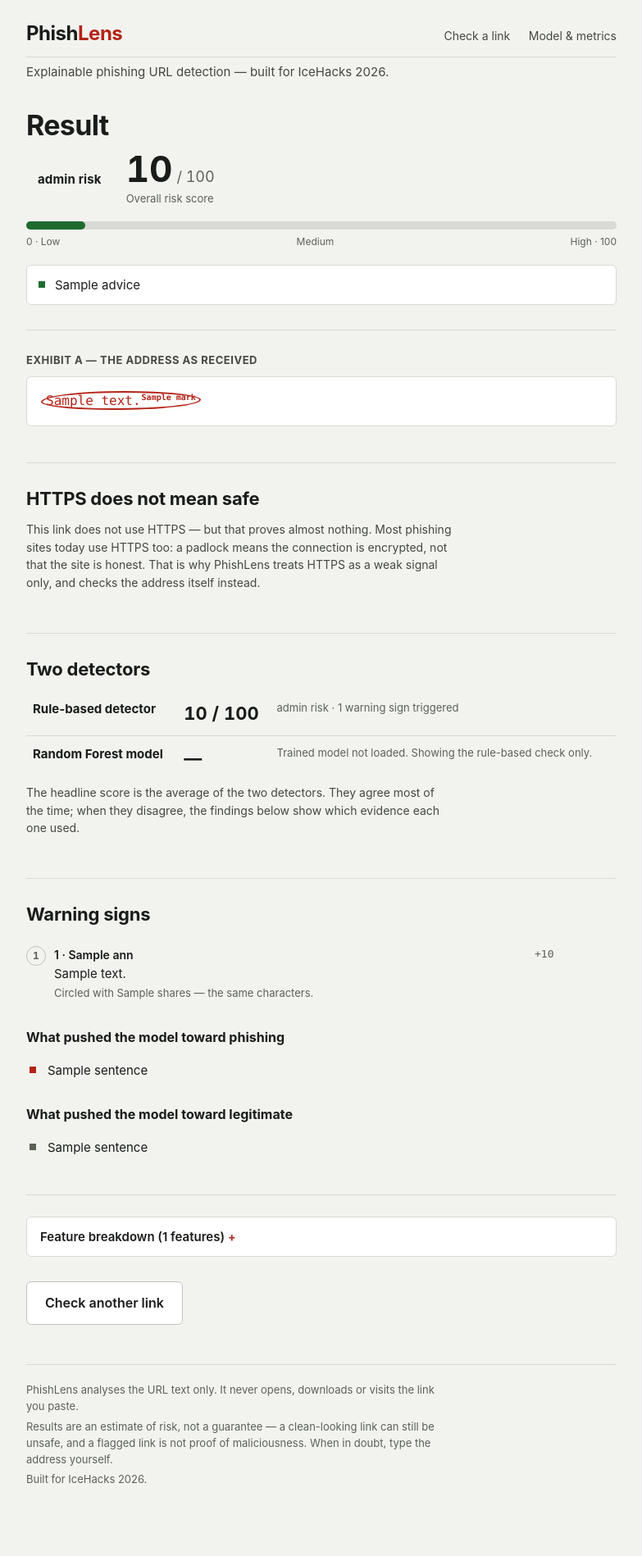
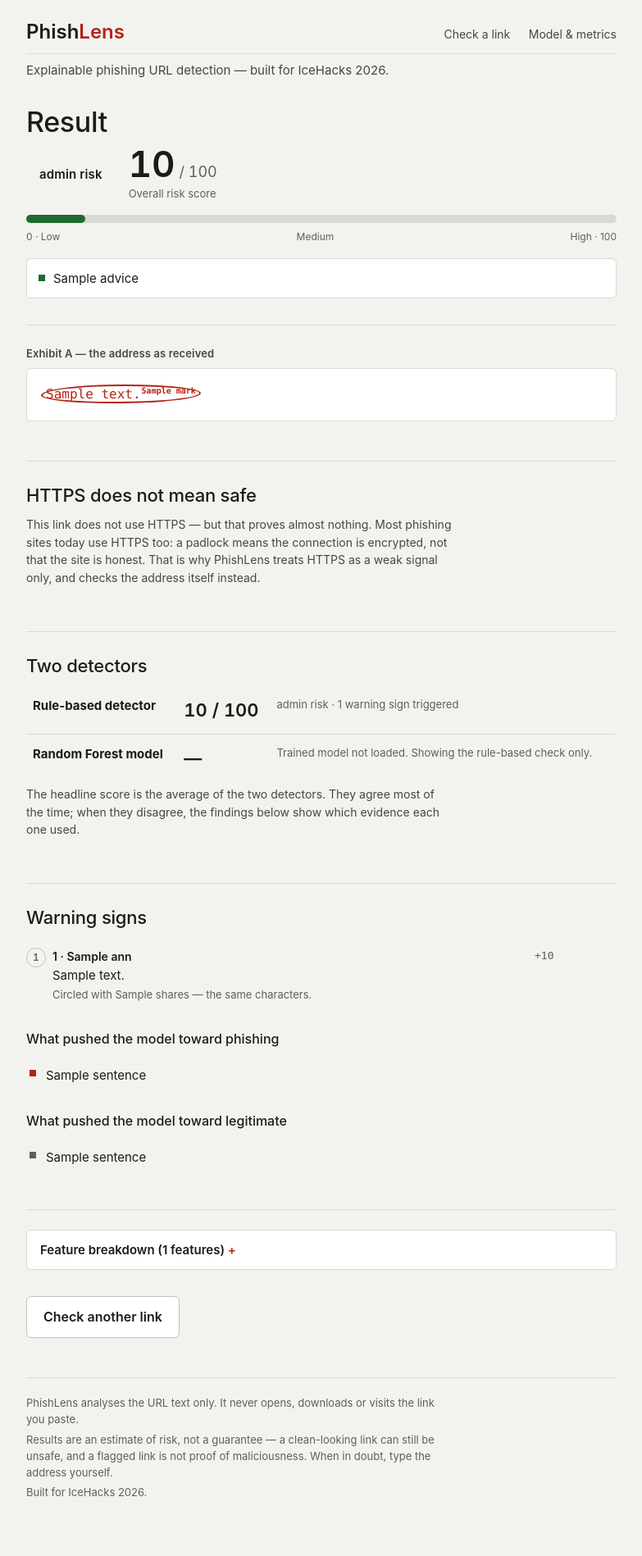
Before and after one commit to salalmufeed3344/PhishLens, a Django app: template detector/templates/detector/result.html in a window 1280 px wide. Shown: the whole page at 82% size, without its empty margins (248-1031 px from the left). Before the commit the page ends 1809 px from the top, so only its background shows below. Run offline with Django 5.2, Linux system fonts and the light colour scheme; the template is opened without the code that fills it: most values are stand-ins (such as "Sample title", 1, 10 or a date in 2020).

Commit message:
Polish pass: type weights, 4px spacing grid, quiet badge, transform motion
Unslop audit (light slop, polish mode) + Impeccable re-check, inside the
forensic-lab world. Headings rendered at 700 via the browser default —
now 500, emphasis 600 max. All spacing values onto the 4px grid. Verdict
badge from full pill to a quiet 6px tag. Exhibit A label in sentence
case, lede emphasis by weight not italic, loading bar on transform
scaleX with one easing curve. Font family stays the system grotesque
stack on purpose (no webfont dependency, works offline). Verified: 97
tests pass; Impeccable source, rendered home and rendered metrics all
clean; fresh screenshots.

```diff
--- a/detector/static/detector/style.css
+++ b/detector/static/detector/style.css
@@ -21,6 +27,7 @@
   --amber: #8a5a00;
   --amber-bg: #fdf3dd;
   --amber-line: #ecd9a0;
+  --ease: cubic-bezier(0.22, 1, 0.36, 1);
 }
 
 * { box-sizing: border-box; }
@@ -56,38 +63,42 @@ p, li { text-wrap: pretty; }
 /* Header */
 header.site {
   display: flex; align-items: baseline; justify-content: space-between;
-  padding: 22px 0 10px; border-bottom: 1px solid var(--line);
+  padding: 20px 0 8px; border-bottom: 1px solid var(--line);
 }
 header.site .brand {
-  font-size: 24px; font-weight: 700; color: var(--ink); letter-spacing: -0.02em;
+  font-size: 24px; font-weight: 600; color: var(--ink);
 }
 header.site .brand span { color: var(--red); }
 header.site nav a { margin-left: 18px; font-size: 14px; color: var(--ink-soft); }
 header.site nav a:hover { color: var(--ink); }
 
-.tagline { color: var(--ink-soft); font-size: 15px; margin: 6px 0 0; }
+.tagline { color: var(--ink-soft); font-size: 15px; margin: 8px 0 0; }
 
-/* Headings — the heading carries its own weight, no eyebrow above it. */
+/* Headings — the heading carries its own weight, no eyebrow above it.
+   Weights are set explicitly: the browser default is bold (700), which
+   the design does not want. */
 h1 {
-  font-size: 34px; line-height: 1.2; letter-spacing: -0.02em;
-  margin: 34px 0 10px; text-wrap: balance;
+  font-size: 34px; font-weight: 500; line-height: 1.2; letter-spacing: -0.01em;
+  margin: 32px 0 8px; text-wrap: balance;
 }
-h2 { font-size: 22px; letter-spacing: -0.01em; margin: 0 0 8px; text-wrap: balance; }
-h3 { font-size: 16px; margin: 0 0 6px; }
-.lede { color: var(--ink-soft); font-size: 17px; margin: 0 0 26px; max-width: 62ch; }
+h2 { font-size: 22px; font-weight: 500; letter-spacing: -0.01em; margin: 0 0 8px; text-wrap: balance; }
+h3 { font-size: 16px; font-weight: 500; margin: 0 0 8px; }
+.lede { color: var(--ink-soft); font-size: 17px; margin: 0 0 24px; max-width: 62ch; }
+/* Emphasis is weight and colour, never italic. */
+.lede strong { font-weight: 600; color: var(--ink); }
 
 /* Sections are separated by hairlines, not cards. */
-.section { border-top: 1px solid var(--line); padding: 26px 0 6px; margin-top: 30px; }
-.section > h2 { margin-bottom: 10px; }
+.section { border-top: 1px solid var(--line); padding: 24px 0 8px; margin-top: 32px; }
+.section > h2 { margin-bottom: 8px; }
 .section > p:first-of-type { margin-top: 0; }
 
 /* Form */
-.check-form { display: flex; gap: 10px; }
+.check-form { display: flex; gap: 8px; }
 .check-form input[type="url"],
 .check-form input[type="text"] {
   flex: 1; min-width: 0;
   font-family: ui-monospace, SFMono-Regular, Menlo, Consolas, monospace;
-  font-size: 15px; padding: 13px 14px;
+  font-size: 15px; padding: 12px 16px;
   border: 1px solid var(--line-strong); border-radius: 6px;
   background: #fff; color: var(--ink); caret-color: var(--red);
 }
@@ -96,7 +107,7 @@ h3 { font-size: 16px; margin: 0 0 6px; }
 button, .btn {
   font: inherit; font-weight: 600; cursor: pointer;
   background: var(--ink); color: #fff; border: 1px solid var(--ink);
-  padding: 13px 22px; border-radius: 6px; white-space: nowrap;
+  padding: 12px 20px; border-radius: 6px; white-space: nowrap;
 }
 button:hover, .btn:hover { background: #2c302b; text-decoration: none; }
 button:disabled { opacity: 0.55; cursor: default; }
@@ -163,20 +175,20 @@ button:disabled:hover { background: var(--ink); }
   padding: 1px 5px; border-radius: 4px; word-break: break-all;
 }
 
-/* Verdict */
+/* Verdict — the badge is a quiet tag, not a pill. */
 .verdict-row { display: flex; align-items: center; gap: 16px; flex-wrap: wrap; }
 .badge {
-  display: inline-block; font-weight: 700; font-size: 15px;
-  padding: 6px 14px; border-radius: 999px; letter-spacing: 0.01em;
+  display: inline-block; font-weight: 600; font-size: 15px;
+  padding: 8px 16px; border-radius: 6px; letter-spacing: 0.01em;
 }
 .badge-low { background: var(--green-bg); color: var(--green); border: 1px solid var(--green-line); }
 .badge-medium { background: var(--amber-bg); color: var(--amber); border: 1px solid var(--amber-line); }
 .badge-high { background: var(--red-bg); color: var(--red); border: 1px solid var(--red-line); }
-.score-big { font-size: 44px; font-weight: 700; line-height: 1; font-variant-numeric: tabular-nums; }
+.score-big { font-size: 44px; font-weight: 600; line-height: 1; font-variant-numeric: tabular-nums; }
 .score-big small { font-size: 18px; color: var(--ink-muted); font-weight: 400; }
 .score-label { font-size: 13px; color: var(--ink-muted); margin-top: 4px; }
 
-.gauge { margin: 18px 0 4px; }
+.gauge { margin: 16px 0 4px; }
 .gauge-track {
   position: relative; height: 10px; border-radius: 999px;
   background: var(--line); overflow: visible;
@@ -184,13 +196,13 @@ button:disabled:hover { background: var(--ink); }
 .gauge-fill { height: 10px; border-radius: 999px; background: var(--green); }
 .gauge-fill.medium { background: var(--amber); }
 .gauge-fill.high { background: var(--red); }
-.gauge-ticks { display: flex; justify-content: space-between; font-size: 12px; color: var(--ink-muted); margin-top: 6px; }
+.gauge-ticks { display: flex; justify-content: space-between; font-size: 12px; color: var(--ink-muted); margin-top: 8px; }
 
 /* Advice — a ruled panel, never a coloured side border. */
 .advice {
   border: 1px solid var(--line);
   border-radius: 6px; background: var(--surface);
-  padding: 12px 16px 12px 34px; margin: 18px 0 0; font-size: 15px;
+  padding: 12px 16px 12px 32px; margin: 16px 0 0; font-size: 15px;
   position: relative;
 }
 .advice::before {
@@ -203,15 +215,15 @@ button:disabled:hover { background: var(--ink); }
 
 /* Exhibit A — the address itself, annotated in red pencil. */
 .exhibit-label {
-  font-size: 13px; font-weight: 700; letter-spacing: 0.04em;
-  text-transform: uppercase; color: var(--ink-soft); margin: 0 0 10px;
+  font-size: 13px; font-weight: 600; letter-spacing: 0.01em;
+  color: var(--ink-soft); margin: 0 0 8px;
 }
 .exhibit-url {
   font-family: ui-monospace, SFMono-Regular, Menlo, Consolas, monospace;
   font-size: 16px; line-height: 1.9; word-break: break-all;
   color: var(--ink); background: var(--surface);
   border: 1px solid var(--line); border-radius: 6px;
-  padding: 14px 16px; margin: 0 0 8px;
+  padding: 16px; margin: 0 0 8px;
 }
 .pencil-mark {
   color: var(--red);
@@ -221,14 +233,14 @@ button:disabled:hover { background: var(--ink); }
   white-space: nowrap;
 }
 .pencil-mark sup {
-  font-size: 10px; font-weight: 700; color: var(--red);
+  font-size: 10px; font-weight: 600; color: var(--red);
   vertical-align: super; line-height: 0; margin-left: 1px;
 }
 
 /* Findings — the margin notes. */
 .findings { list-style: none; margin: 0; padding: 0; }
 .findings li {
-  padding: 12px 0 12px 34px; border-bottom: 1px solid var(--line);
+  padding: 12px 0 12px 32px; border-bottom: 1px solid var(--line);
   position: relative; font-size: 15px; max-width: 68ch;
 }
 .findings li:last-child { border-bottom: none; }
@@ -237,13 +249,13 @@ button:disabled:hover { background: var(--ink); }
   width: 24px; height: 24px; border-radius: 50%;
   border: 1.5px solid var(--red); color: var(--red);
   display: flex; align-items: center; justify-content: center;
-  font-size: 12px; font-weight: 700; font-variant-numeric: tabular-nums;
+  font-size: 12px; font-weight: 600; font-variant-numeric: tabular-nums;
 }
 .findings li.no-circle .fnum { border-color: var(--line-strong); color: var(--ink-muted); }
 .findings .weight {
   float: right; font-size: 13px; color: var(--ink-muted);
   font-family: ui-monospace, monospace; font-variant-numeric: tabular-nums;
-  white-space: nowrap; margin-left: 10px;
+  white-space: nowrap; margin-left: 8px;
 }
 .findings li .rname { font-weight: 600; display: block; font-size: 14px; }
 .findings .fshare { font-size: 13px; color: var(--ink-muted); display: block; margin-top: 2px; }
@@ -252,11 +264,11 @@ button:disabled:hover { background: var(--ink); }
 /* Detector table (was two nested boxes). */
 table.detectors { width: 100%; border-collapse: collapse; font-size: 15px; margin: 4px 0; }
 table.detectors th, table.detectors td {
-  text-align: left; padding: 10px 8px; border-bottom: 1px solid var(--line);
+  text-align: left; padding: 12px 8px; border-bottom: 1px solid var(--line);
   vertical-align: top;
 }
 table.detectors tr:last-child th, table.detectors tr:last-child td { border-bottom: none; }
-table.detectors .d-score { font-size: 22px; font-weight: 700; font-variant-numeric: tabular-nums; white-space: nowrap; }
+table.detectors .d-score { font-size: 22px; font-weight: 600; font-variant-numeric: tabular-nums; white-space: nowrap; }
 table.detectors .d-note { font-size: 13px; color: var(--ink-muted); }
 
 /* Feature table */
@@ -285,12 +297,12 @@ table.features tr:last-child td { border-bottom: none; }
 }
 .steps li:last-child { border-bottom: none; }
 .steps li strong { display: block; font-size: 15px; }
-.steps li p { margin: 2px 0 0; color: var(--ink-soft); max-width: 65ch; }
+.steps li p { margin: 4px 0 0; color: var(--ink-soft); max-width: 65ch; }
 
 /* Reasons list (home page tricks). */
 .reasons { list-style: none; margin: 0; padding: 0; }
 .reasons li {
-  padding: 10px 0 10px 26px; border-bottom: 1px solid var(--line);
+  padding: 12px 0 12px 24px; border-bottom: 1px solid var(--line);
   position: relative; font-size: 15px; max-width: 68ch;
 }
 .reasons li:last-child { border-bottom: none; }
```
Also changed, not shown: other parts of detector/static/detector/style.css (+20 -13 lines), DESIGN.md (+17 -0 lines), detector/templates/detector/home.html (+4 -4 lines).
